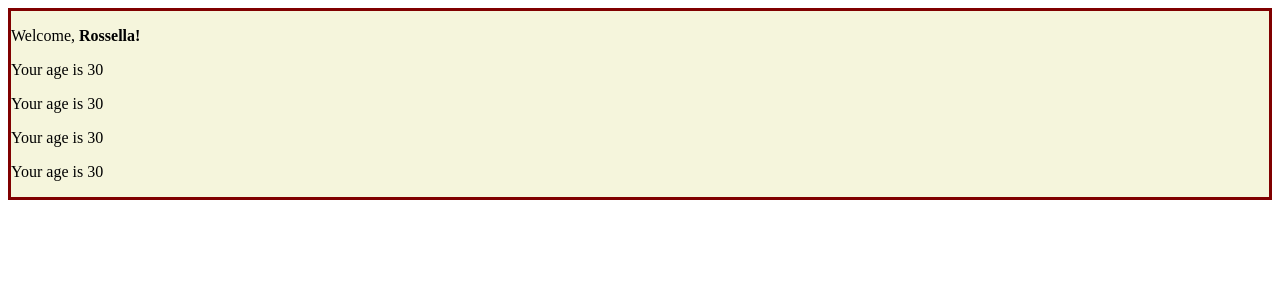
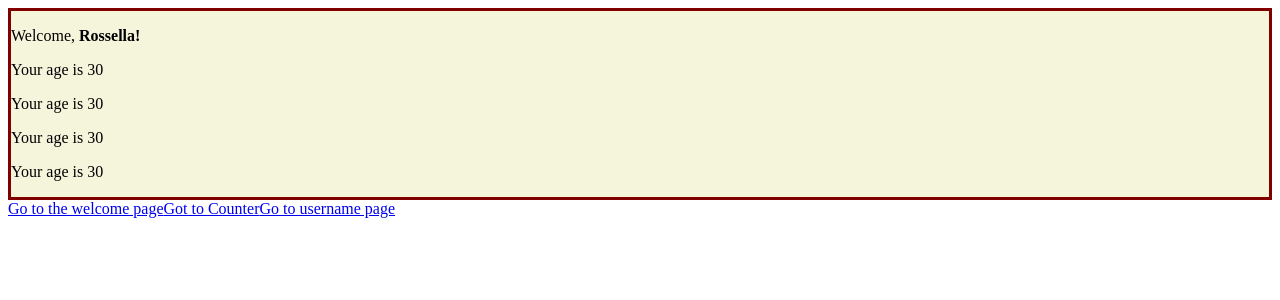
Before and after one commit to Miciaz/react-esercizi, a React (Vite) app: page / in a window 1280 px wide. Shown: the top 300 px of the page. Built offline with nearby package versions, Linux system fonts and the light colour scheme.

Commit message:
aggiunti link per i tre componenti

```diff
--- a/src/App.jsx
+++ b/src/App.jsx
@@ -1,16 +1,20 @@
-import { Route, Routes} from 'react-router-dom'
-import { Welcome } from './Welcome'
-import Counter from './State-2_Refs/Counter'
-import { ShowGithubUser } from './React-router3/ShowGithubUser';
+import { Link, Route, Routes } from "react-router-dom";
+import { Welcome } from "./Welcome";
+import Counter from "./State-2_Refs/Counter";
+import { ShowGithubUser } from "./React-router3/ShowGithubUser";
 
 export function App() {
+  const username = 'Miciaz'
   return (
     <div>
-       <Routes>
-          <Route path='/' element={<Welcome name='Rossella' age={30}/>} />
-          <Route path='/counter' element={<Counter />} />
-          <Route path='users/:username' element={<ShowGithubUser/>}/>
-       </Routes>
+      <Routes>
+        <Route path="/" element={<Welcome name="Rossella" age={30} />} />
+        <Route path="/counter" element={<Counter />} />
+        <Route path="users/:username" element={<ShowGithubUser />} />
+      </Routes>
+      <Link to="/">Go to the welcome page</Link>
+      <Link to="/counter">Got to Counter</Link>
+      <Link to={`/users/${username}`}>Go to username page</Link>
     </div>
   );
 }
```
